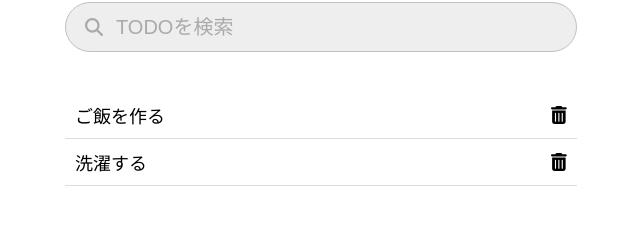
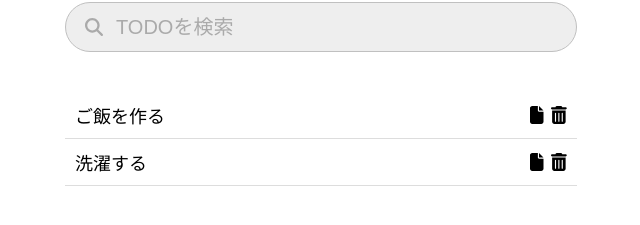
Before and after one commit to akko-k/react-output-router, a React (Vite) app: page / in a window 1280 px wide. Shown: the part 247-472 px from the top of the page, without its empty margins (319-959 px from the left). Built offline with nearby package versions, Linux system fonts and the light colour scheme.

Commit message:
詳細ページを追加

```diff
--- a/src/components/organisms/TodoList/index.jsx
+++ b/src/components/organisms/TodoList/index.jsx
@@ -1,6 +1,9 @@
 import styles from './style.module.css';
-
-import { faTrashAlt } from '@fortawesome/free-solid-svg-icons';
+import { useNavigate } from 'react-router-dom';
+import {
+  faFile,
+  faTrashAlt,
+} from '@fortawesome/free-solid-svg-icons';
 import { FontAwesomeIcon } from '@fortawesome/react-fontawesome';
 /**
  * Renders a list of todos.
@@ -11,17 +14,31 @@ import { FontAwesomeIcon } from '@fortawesome/react-fontawesome';
  */
 export const TodoList = (props) => {
   const { filteredTodos, handleDeleteTodo } = props;
+  const navigate = useNavigate();
+
+  const handleMoveDetailPage = (id) => {
+    navigate(`/detail/${id}`);
+  };
   return (
     <>
       <ul>
         {filteredTodos.map((todo, id) => (
           <li key={todo.id}>
             <span>{todo.title}</span>
-            <FontAwesomeIcon
-              icon={faTrashAlt}
-              onClick={() => handleDeleteTodo(id)}
-              className={styles.deleteIcon}
-            />
+            <div className={styles.icons}>
+              <FontAwesomeIcon
+                icon={faFile}
+                onClick={() =>
+                  handleMoveDetailPage(todo.id)
+                }
+                className={styles.icon}
+              />
+              <FontAwesomeIcon
+                icon={faTrashAlt}
+                onClick={() => handleDeleteTodo(todo.id)}
+                className={styles.icon}
+              />
+            </div>
           </li>
         ))}
       </ul>
--- a/src/components/organisms/TodoList/style.module.css
+++ b/src/components/organisms/TodoList/style.module.css
@@ -6,7 +6,7 @@ ul {
 
 li {
   display: flex;
-  justify-content: space-between;
+  /* justify-content: space-between; */
   align-items: center;
   padding: 10px;
   border-bottom: 1px solid #ddd;
@@ -17,11 +17,17 @@ li {
   border-bottom: none;
 } */
 
-.deleteIcon {
+.icons {
+  display: flex;
+  gap: 8px; /* アイコン間の間隔を調整 */
+  margin-left: auto;
+}
+
+.icon {
   cursor: pointer;
   /* font-size: 20px; アイコンのサイズ */
 }
 
-.deleteIcon:hover {
+.icon:hover {
   color: #777777;
 }
--- a/src/components/templates/TodoDetailTemplate/index.jsx
+++ b/src/components/templates/TodoDetailTemplate/index.jsx
@@ -1,7 +1,31 @@
-export const TodoDeailTemplate = () => {
+import styles from './styles.module.css';
+import { useParams } from 'react-router-dom';
+import { useContext } from 'react';
+import { TodoContext } from '../../../contexts/TodoContext';
+import { InputForm } from '../../atoms/InputForm';
+import { TextArea } from '../../atoms/TextArea';
+
+export const TodoDetailTemplate = () => {
+  const { id } = useParams();
+  const { filteredTodos } = useContext(TodoContext);
+  //   console.log(filteredTodos);
+  //   console.log(id);
+  const todo = filteredTodos.find(
+    (todo) => todo.id === Number(id)
+  );
+
+  if (!todo) {
+    return <div>TODOが見つかりませんでした。</div>;
+  }
   return (
-    <div>
-      <h1>Deail</h1>
+    <div className={styles.container}>
+      <h1 className={styles.title}>TODO 詳細</h1>
+      <section className={styles.common}>
+        <InputForm value={todo.title} disabled={true} />
+      </section>
+      <section className={styles.common}>
+        <TextArea value={todo.content} disabled={true} />
+      </section>
     </div>
   );
 };
--- /dev/null
+++ b/src/components/templates/TodoDetailTemplate/styles.module.css
@@ -0,0 +1,16 @@
+.container {
+  width: 50%;
+  margin: 80px auto;
+}
+
+.title {
+  text-align: center;
+  font-size: 2rem;
+  color: #111;
+}
+
+.common {
+  width: 80%;
+  margin: 40px auto;
+  /* text-align: center; */
+}
--- a/src/constants/data.js
+++ b/src/constants/data.js
@@ -5,10 +5,12 @@ export const INIT_TODO_LIST = [
   {
     id: 1,
     title: 'ご飯を作る',
+    content: '冷蔵庫にある食材で簡単なおかずを作る',
   },
   {
     id: 2,
     title: '洗濯する',
+    content: '洗濯乾燥機に洗濯物を入れてスイッチを押す',
   },
 ];
 
--- a/src/hooks/useTodo.js
+++ b/src/hooks/useTodo.js
@@ -33,7 +33,7 @@ export const useTodo = () => {
   //TODOリストに新規TODOリストを追加
   const handleAddNewTodo = () => {
     if (addInputValue) {
-      const nextUniqueId = uniqueId + 1;
+      const nextUniqueId = uniqueId;
       const newTodo = [
         ...todos,
         {
--- a/src/main.jsx
+++ b/src/main.jsx
@@ -2,10 +2,13 @@ import React from 'react';
 import ReactDOM from 'react-dom/client';
 import { RouterProvider } from 'react-router-dom';
 import { router } from './routers';
+import { TodoProvider } from './contexts/TodoContext';
 import './index.css';
 
 ReactDOM.createRoot(document.getElementById('root')).render(
   <React.StrictMode>
-    <RouterProvider router={router} />
+    <TodoProvider>
+      <RouterProvider router={router} />
+    </TodoProvider>
   </React.StrictMode>
 );
--- a/src/pages/detail.jsx
+++ b/src/pages/detail.jsx
@@ -1,3 +1,3 @@
-import { TodoDeailTemplate } from '../components/templates/TodoDetailTemplate';
+import { TodoDetailTemplate } from '../components/templates/TodoDetailTemplate';
 
-export const TodoDetailPage = () => <TodoDeailTemplate />;
+export const TodoDetailPage = () => <TodoDetailTemplate />;
--- a/src/pages/todo.jsx
+++ b/src/pages/todo.jsx
@@ -1,8 +1,3 @@
 import { TodoTemplate } from '../components/templates/TodoTemplate';
-import { TodoProvider } from '../contexts/TodoContext';
 
-export const TodoPage = () => (
-  <TodoProvider>
-    <TodoTemplate />
-  </TodoProvider>
-);
+export const TodoPage = () => <TodoTemplate />;
```
